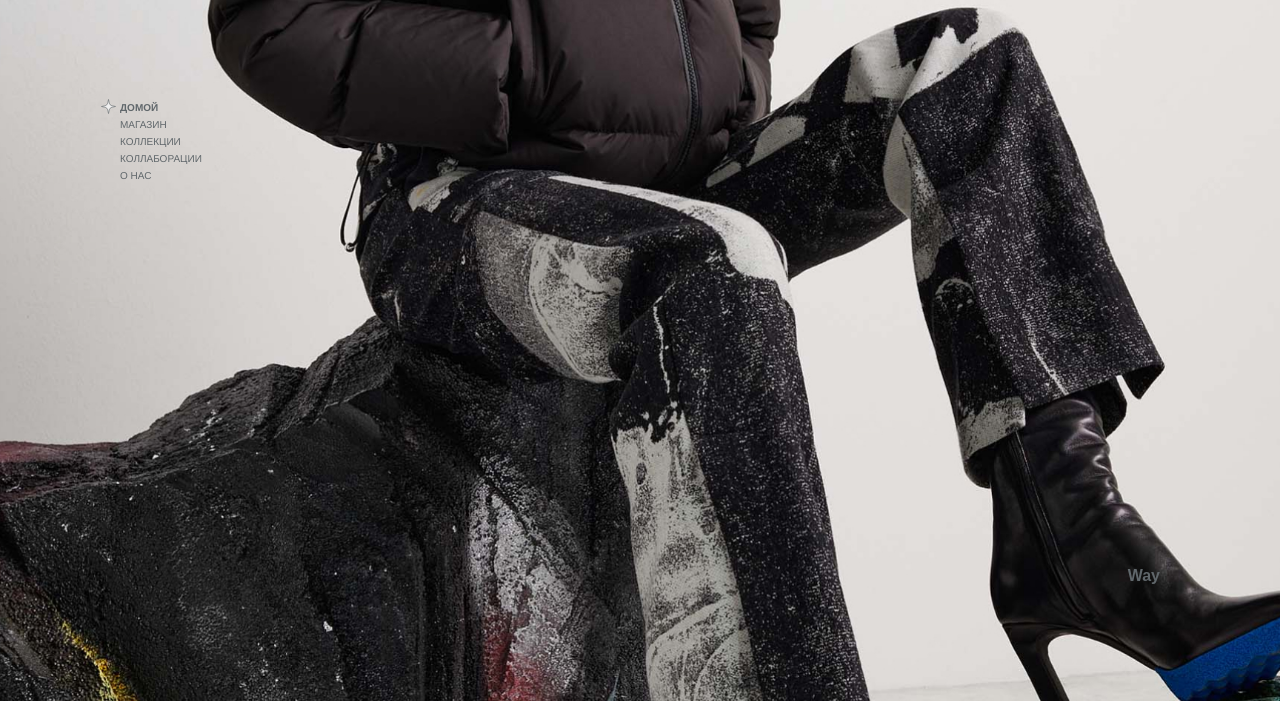
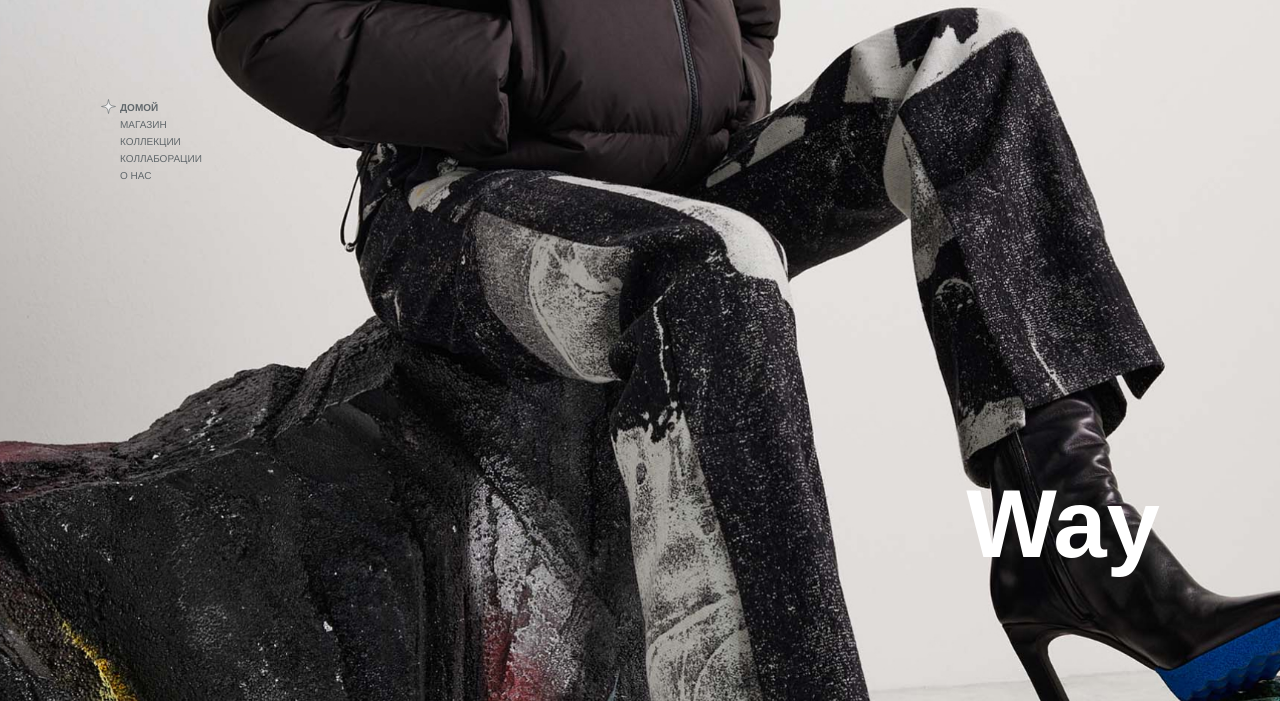
Before and after one commit to pavelzelencow/WAY, a plain HTML site: page index.html in a window 1280 px wide. Shown: the part 95-796 px from the top of the page. Drawn offline with nearby package versions, Linux system fonts and the light colour scheme.

Commit message:
fix: index

```diff
--- a/index.html
+++ b/index.html
@@ -99,7 +99,7 @@
         <section class="way">
             <div class="container">
                 <h1 class="way__title">
-                    <a href="#" class="way__link">
+                    <a href="./shop.html" class="way__title-link">
                         Way
                     </a>
                 </h1>
--- a/scss/_home.scss
+++ b/scss/_home.scss
@@ -319,7 +319,7 @@
         align-items: flex-end;
         padding-bottom: 120px;
     }
-    &__link {
+    &__title-link {
         font-family: $fontSecondary;
         font-weight: bold;
         font-size: 96px;
```
Also changed, not shown: scss/style.css, 1 other file.
